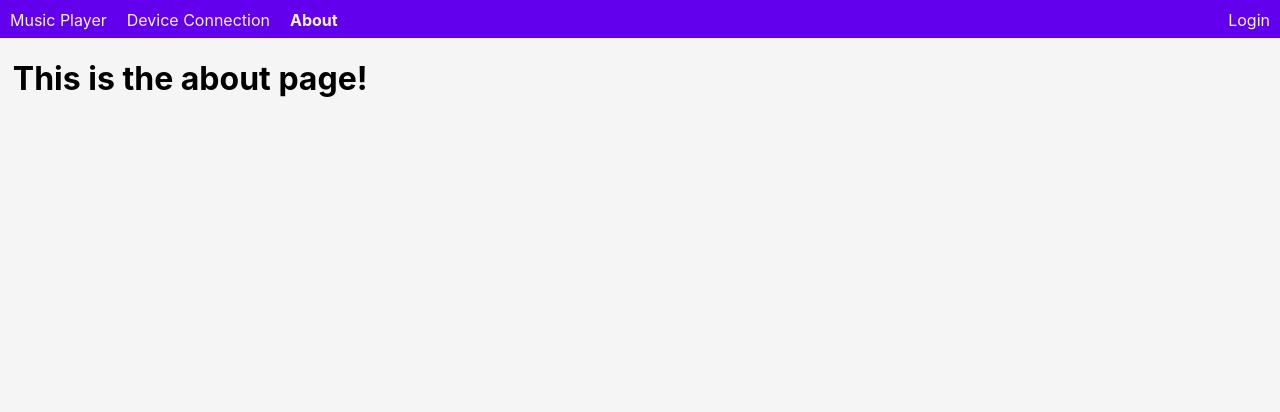
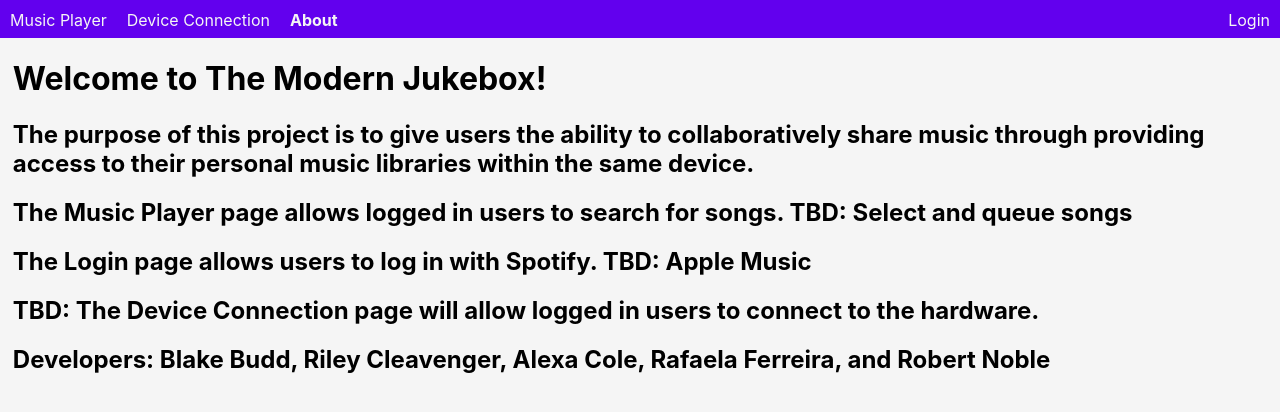
Before and after one commit to rileycleavenger/TheModernJukebox, a React (Create React App) app in the folder the-modern-jukebox-react-app/: page /about in a window 1280 px wide. Shown: the top 412 px of the page. Built offline with nearby package versions, Linux system fonts and the light colour scheme.

Commit message:
added info for about page

```diff
--- a/the-modern-jukebox-react-app/src/pages/about/About.tsx
+++ b/the-modern-jukebox-react-app/src/pages/about/About.tsx
@@ -3,7 +3,12 @@ import React from 'react';
 function About() {
   return (
     <div>
-      <h1>This is the about page!</h1>
+      <h1>Welcome to The Modern Jukebox!</h1>
+      <h2>The purpose of this project is to give users the ability to collaboratively share music through providing access to their personal music libraries within the same device.</h2>
+      <h2>The Music Player page allows logged in users to search for songs. TBD: Select and queue songs</h2>
+      <h2>The Login page allows users to log in with Spotify. TBD: Apple Music</h2>
+      <h2>TBD: The Device Connection page will allow logged in users to connect to the hardware.</h2>
+      <h2>Developers: Blake Budd, Riley Cleavenger, Alexa Cole, Rafaela Ferreira, and Robert Noble </h2>
     </div>
   );
 }
```
